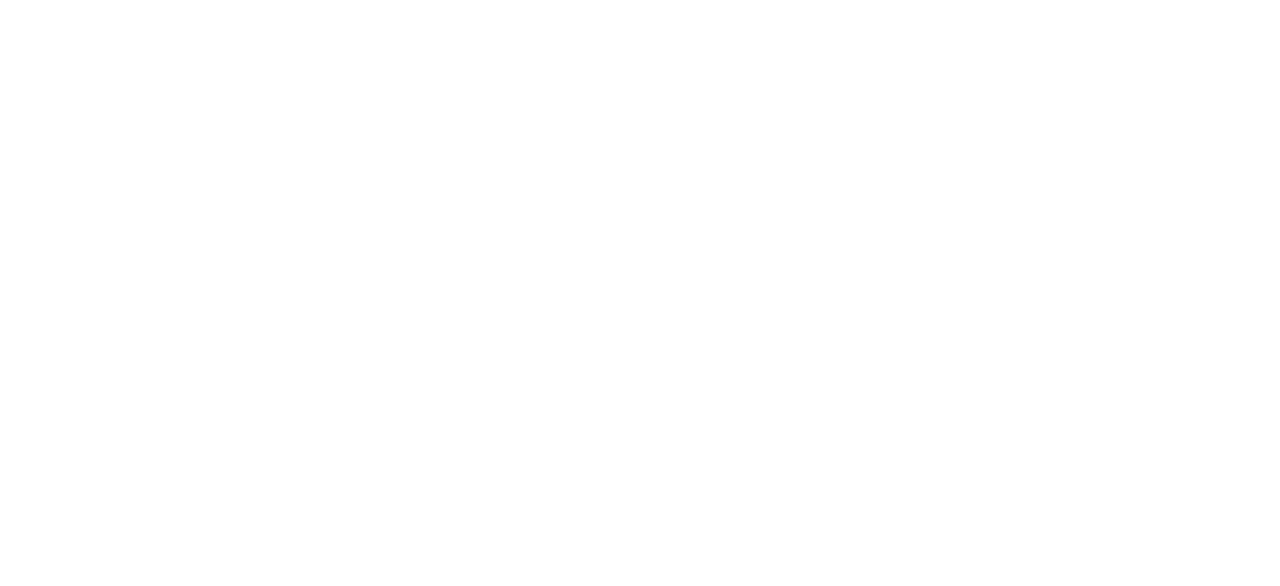
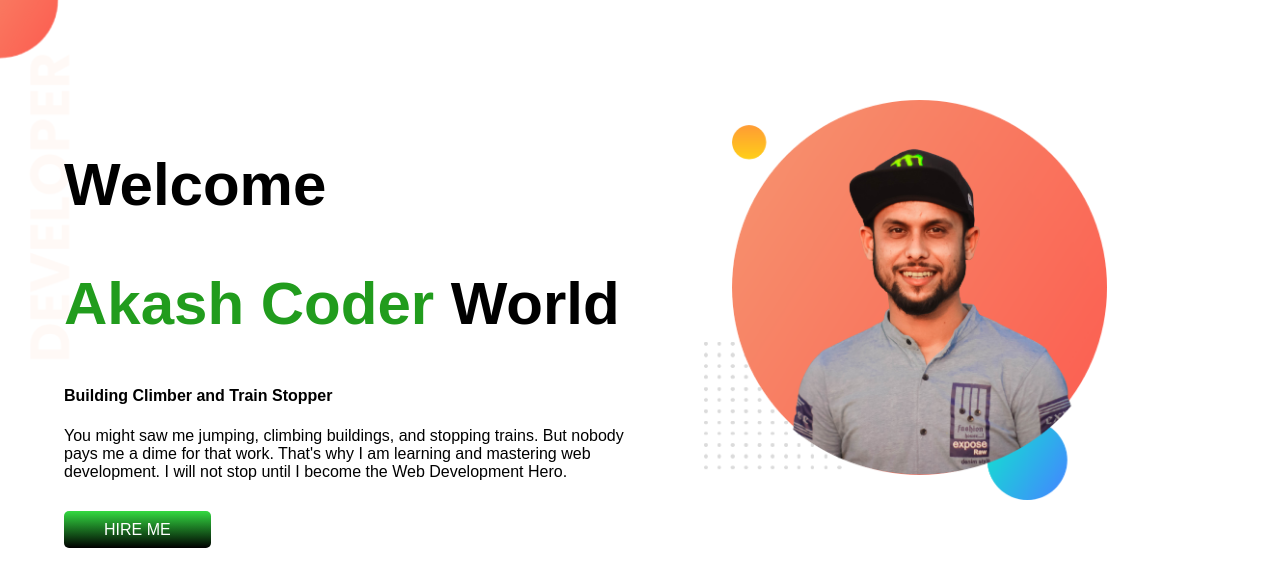
Before and after one commit to alamincoder/akash-portfolio, a plain HTML site: page index.html in a window 1280 px wide. Drawn offline with Linux system fonts and the light colour scheme.

Commit message:
first section add

```diff
--- a/index.html
+++ b/index.html
@@ -10,7 +10,21 @@
 </head>
 
 <body>
-
+    <section class="first-sec">
+        <div class="half-clmn">
+            <h1>Welcome</h1>
+            <h1><span class="komla-color">Akash Coder</span> World</h1>
+            <h4>Building Climber and Train Stopper</h4>
+            <p class="top-p">You might saw me jumping, climbing buildings, and stopping trains. But nobody pays me a
+                dime for that
+                work. That's why I am learning and mastering web development. I will not stop until I become the Web
+                Development Hero.</p>
+            <a class="btn-top" href="https://www.facebook.com/">Hire Me</a>
+        </div>
+        <div class="half-clmn">
+            <img class="top-img" src="images/alamin-bg.png" alt="alamin-bg">
+        </div>
+    </section>
 </body>
 
 </html>
--- a/style.css
+++ b/style.css
@@ -0,0 +1,34 @@
+body{
+    font-family: sans-serif;
+    margin: 0px;
+}
+h1{
+    font-size: 60px;
+}
+.komla-color{
+    color: rgb(33, 156, 29);
+}
+.btn-top{
+    text-decoration: none;
+    padding: 10px 40px;
+    background-image: linear-gradient(rgb(51, 218, 65), rgb(0, 0, 0));
+    color: #fff;
+    border-radius: 5px;
+    text-transform: uppercase;
+}
+.half-clmn{
+    padding-left: 5%;
+    width: 50%;
+    padding-top: 100px;
+}
+.first-sec {
+    background-image: url(images/top-banner.png);
+    background-repeat: no-repeat;
+    display: flex;
+}
+.top-p{
+    margin-bottom: 40px;
+}
+.top-img{
+    width: 70%;
+}
```
Also changed, not shown: images/alamin-bg-2.png (added), images/alamin-bg.png (added), images/dream-bg.png (added), images/exp-bg.png (added), images/top-banner.png (added).
